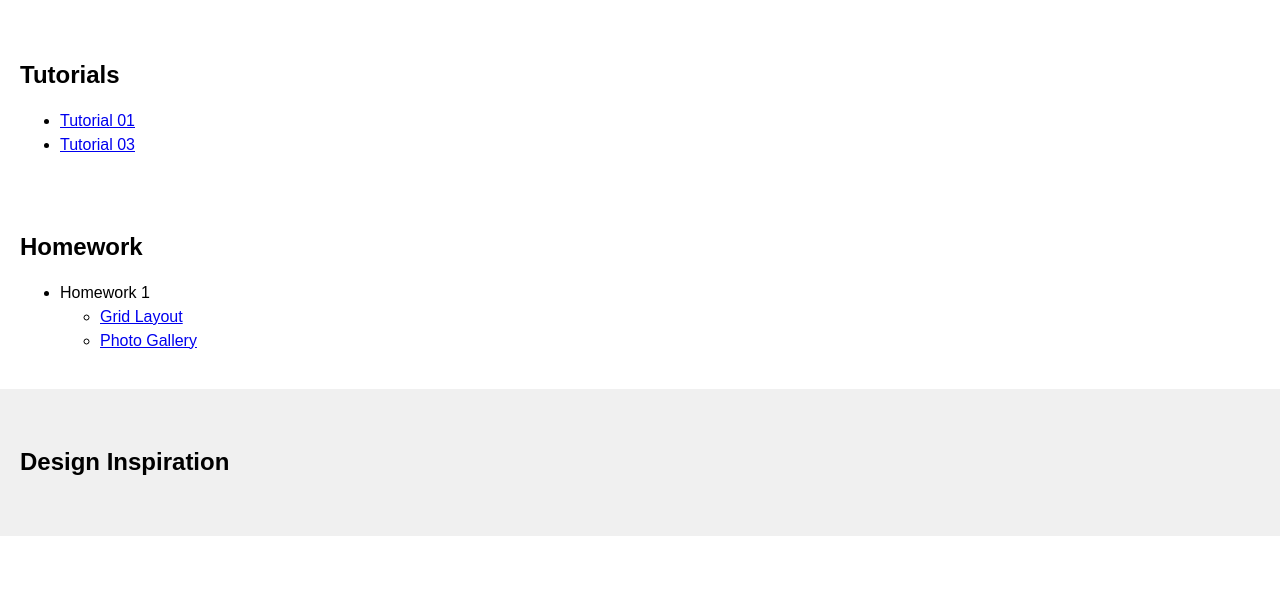
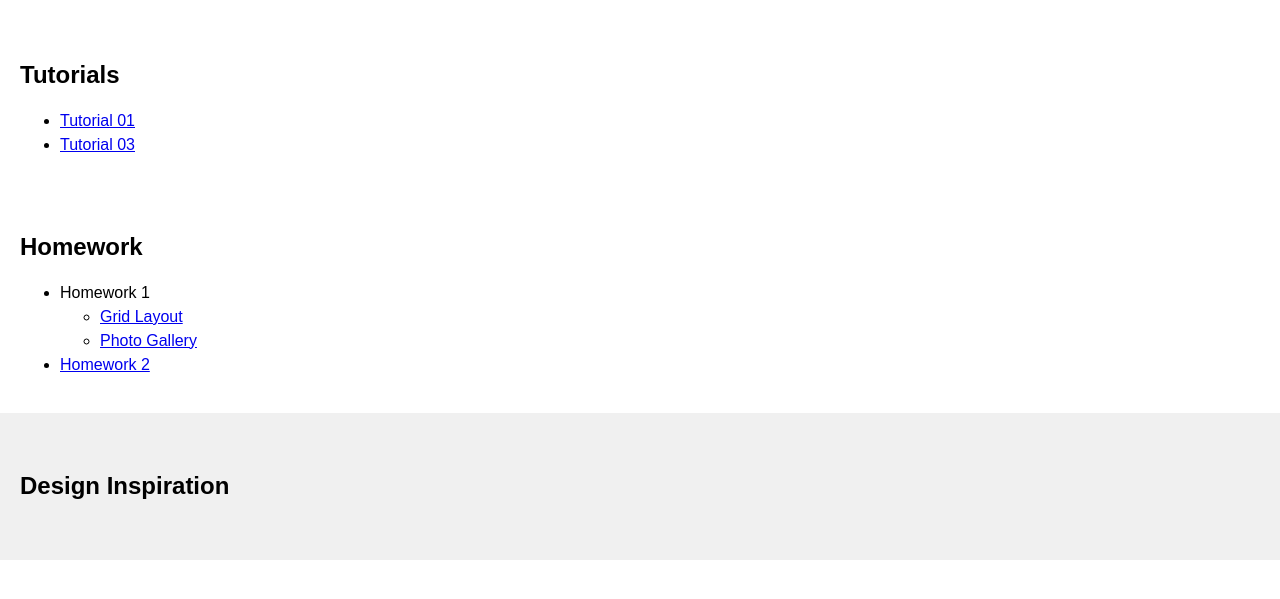
Before and after one commit to pamelachen89/cs130-coursework, a plain HTML site: page index.html in a window 1280 px wide. Shown: the part 99-698 px from the top of the page. Drawn offline with Linux system fonts and the light colour scheme.

Commit message:
added my links

```diff
--- a/index.html
+++ b/index.html
@@ -25,6 +25,7 @@
                                 <li><a href="../cs130-coursework/hw01/01_cssgrid/index.html">Grid Layout</a></li>
                                 <li><a href="../cs130-coursework/hw01/02_flexbox/index.html">Photo Gallery</a></li>
                             </ul>
+                        <li><a href="../cs130-coursework/hw02/index.html">Homework 2</a></li>
                     </ul>
             </section>
             <section id="inspiration">
```
